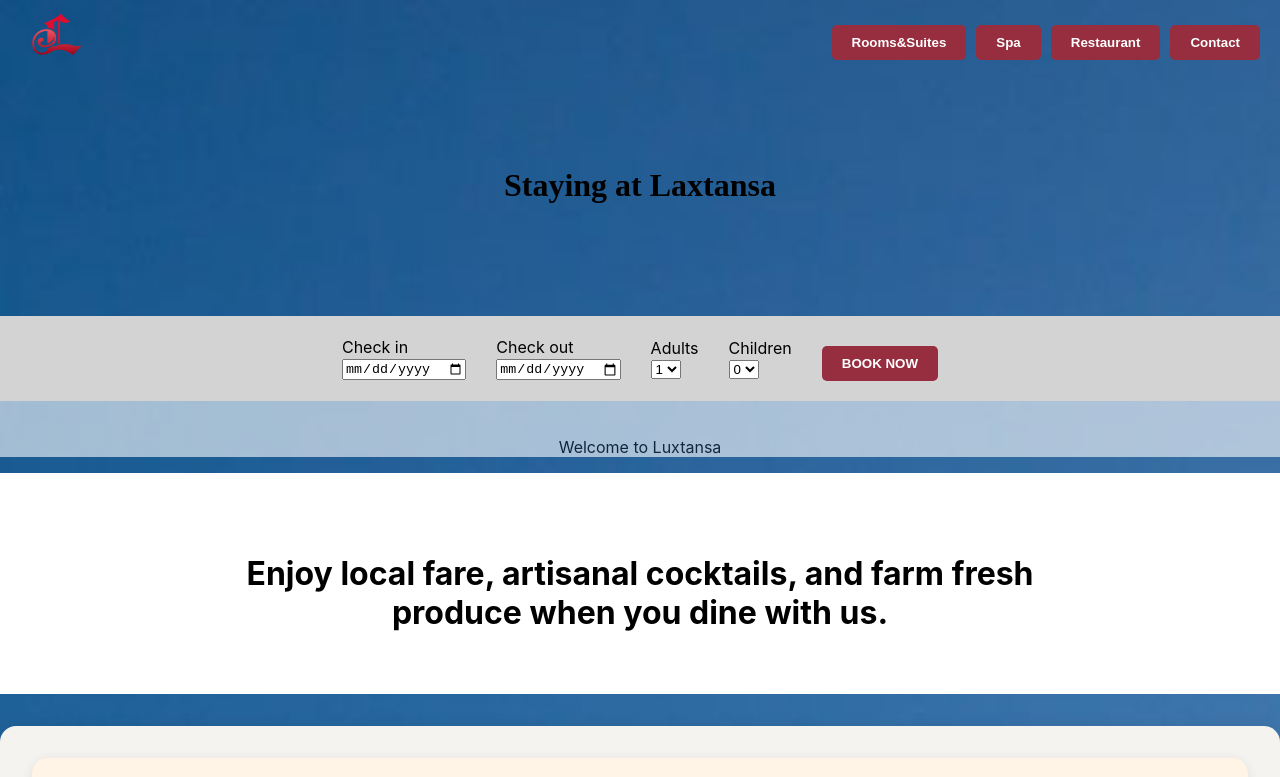
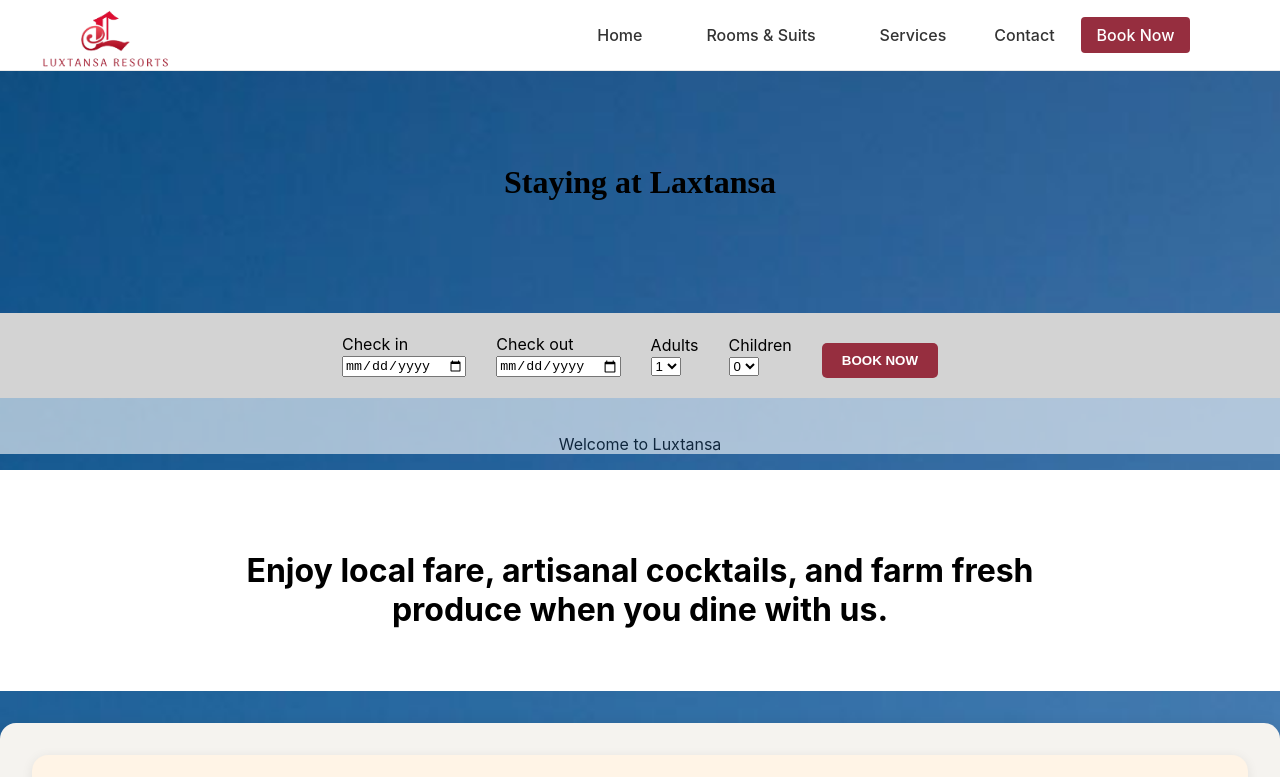
Before and after one commit to kavinyelagiriinfotech/luxtansaresorts, a React (Create React App) app: page /roomsandsuits in a window 1280 px wide. Shown: the top 777 px of the page. Built offline with nearby package versions, Linux system fonts and the light colour scheme.

Commit message:
Made header for common

```diff
--- a/src/App.js
+++ b/src/App.js
@@ -4,6 +4,7 @@
 import Bookingpage from './components/Bookingpage';
 import ServicesPage from './components/ServicesPage';
 import Roomsandsuits from './components/Roomsandsuits';
+import Header from './components/Header';
 
 
 function App() {
@@ -12,6 +13,7 @@
       <BrowserRouter>
         <Routes>
           <Route path='/' element={<Homepage />} />
+          <Route path='/home' element={<Homepage />} />
           <Route path="/booking" element={<Bookingpage />} />
           <Route path="/services" element={<ServicesPage />} />
           <Route path="/roomsandsuits" element={<Roomsandsuits />} />
--- a/src/components/Bookingpage.jsx
+++ b/src/components/Bookingpage.jsx
@@ -1,5 +1,6 @@
 import React, { useState } from 'react';
 import './Bookingpage.css';
+import Layout from './Layout';
 
 function Bookingpage() {
   const today = new Date().toISOString().split('T')[0];
@@ -16,7 +17,6 @@
   const [roomType, setRoomType] = useState('');
   const [visitPurpose, setVisitPurpose] = useState('');
   const [arrivalTime, setArrivalTime] = useState('');
-  const [medicalNotes, setMedicalNotes] = useState('');
 
   const handleSubmit = (e) => {
   e.preventDefault();
@@ -28,6 +28,7 @@
 };
 
   return (
+    <Layout>
     <div className="bookingpage-container">
       <h2 className="bookingpage-title">Complete Your Booking</h2>
       <form className="bookingpage-form" onSubmit={handleSubmit}>
@@ -123,6 +124,7 @@
         <button type="submit" className="bookingpage-button">Confirm Booking</button>
       </form>
     </div>
+    </Layout>
   );
 }
 
--- /dev/null
+++ b/src/components/Footer.jsx
@@ -0,0 +1,80 @@
+import React from 'react'
+import { FaFacebookF, FaInstagram, FaTwitter } from "react-icons/fa";
+
+function Footer() {
+  return (
+    <div>
+        {/* Newsletter Section */}
+        <section className="newsletter-section">
+            <div className="quote-container">
+            <p className="quote-text">
+            “Travel opens your heart, broadens your mind and fills your life with stories to tell.”
+            </p>
+            <div className="quote-author">
+            <span className="quote-line" /> Paula Bendfeldt
+            </div>
+            </div>
+            <div className="newsletter-content">
+                <h2>Receive News and Special Offers</h2>
+                <p>Sign up to our newsletter to lorem ipsum dolor sit amet!</p>
+                <form className="newsletter-form">
+                <input type="text" placeholder="Your name" />
+                <input type="email" placeholder="Your email" />
+                <button type="submit">Subscribe</button>
+                </form>
+            </div>
+        </section>
+
+        {/* Footer section*/}
+        <footer className="footer-section">
+            <div className="footer-content">
+                <div className="footer-left">
+                <div className="footer-block">
+                    <h4>ADDRESS</h4>
+                    <p>Luxtansa Resorts<br />#city, #State<br />
+                    <span className="footer-link">#locationlink</span>
+                    </p>
+                </div>
+                <div className="footer-block">
+                    <h4>CONTACT</h4>
+                    <p>+91-98765-43210 <br />
+                    <a href="mailto:reservations@luxtansareosort.com">reservations@luxtansareosort.com</a>
+                    </p>
+                </div>
+                <div className="footer-block">
+                    <h4>FOLLOW US</h4>
+                    <div className="footer-socials">
+                    <a href="#" aria-label="Facebook"><FaFacebookF /></a>
+                    <a href="#" aria-label="Instagram"><FaInstagram /></a>
+                    <a href="#" aria-label="Twitter"><FaTwitter /></a>
+                    </div>
+                </div>
+                </div>
+
+                <div className="footer-right">
+                <div className="footer-links">
+                    <a href="#rooms">Rooms & Suites</a>
+                    <a href="#services">Services</a>
+                    <a href="#restaurant">Restaurant</a>
+                    <a href="#activities">Activities</a>
+                    <a href="#events">Events</a>
+                    <a href="#about">About us</a>
+                    <a href="#contact">Contact</a>
+                </div>
+                <div className="footer-links">
+                    <a href="#newsletter">Newsletter</a>
+                    <a href="#press">Press</a>
+                    <a href="#careers">Careers</a>
+                    <a href="#sanitarymeasures">Sanitary Measures</a>
+                    <a href="#legalnotice">Legal Notice</a>
+                    <a href="#privacypolicy">Privacy Policy</a>
+                    <a href="#cookiespolicy">Cookies Policy</a>
+                </div>
+                </div>
+            </div>
+        </footer>
+    </div>
+  )
+}
+
+export default Footer
--- /dev/null
+++ b/src/components/Header.css
@@ -0,0 +1,158 @@
+
+.homepage-header {
+  background-color: #fff;
+  border-bottom: 1px solid #eaeaea;
+  position: sticky;
+  top: 0;
+  z-index: 1000;
+}
+
+.homepage-container {
+  width: 90%;
+  margin: 0 3%;
+  display: flex;
+  align-items: center;
+  justify-content: space-between;
+}
+
+.logo img {
+  height: 70px;
+  width: auto;
+  display: block;
+}
+
+.nav a {
+  text-decoration: none;
+  color: #333;
+  font-weight: 500;
+  transition: color 0.3s ease;
+  padding: 0.5rem 1rem;
+}
+
+.nav a:hover {
+  color: #fff;
+  background: #962E3F;
+  border-radius: 5px;
+}
+
+.booking-button {
+  padding: 0.6rem 1.2rem;
+  background-color: #962E3F !important;
+  color: white !important ;
+  text-decoration: none;
+  border-radius: 4px;
+  font-weight: 600;
+  transition: background-color 0.3s ease;
+  z-index: 1002;
+  margin-left: 10px;
+}
+
+.booking-button :hover {
+  background-color: #651c28;
+  z-index: 1002;
+}
+
+.homepage-header{
+  position: relative;
+  z-index: 2;
+  color: white;
+}
+
+@media (max-width: 800px) {
+  .container {
+    flex-direction: column;
+    align-items: flex-start;
+  }
+
+  .nav {
+    margin-top: 0.5rem;
+    display: flex;
+    flex-direction: column;
+  }
+
+  .nav a {
+    margin: 0.5rem 0;
+  }
+
+  .signup-button {
+    margin-top: 1rem;
+    align-self: flex-start;
+  }
+}
+
+.menu-icon {
+  display: none;
+  background: none;
+  border: none;
+  font-size: 1.8rem;
+  color: #962E3F;
+  cursor: pointer;
+  margin-right: 50px;
+  margin-top: 20px;
+  z-index: 1100;
+}
+
+.close-sidebar {
+  background: none;
+  border: none;
+  font-size: 1.8rem;
+  color: white;
+  position: absolute;
+  top: 1.5rem;
+  right: 1.5rem;
+  cursor: pointer;
+}
+
+@media (max-width: 800px) {
+  .menu-icon {
+    display: block;
+  }
+
+  .nav {
+    position: fixed;
+    top: 0;
+    right: -100%;
+    height: 30vh;
+    width: 50%;
+    background-color: #962E3F;
+    flex-direction: column;
+    justify-content: center;
+    align-items: center;
+    gap: 0;
+    transition: right 0.3s ease;
+    z-index: 3;
+    padding-top: 3rem;
+    cursor: pointer;
+  }
+
+  .nav a {
+    color: #fff;
+    background: none;
+    font-size: 1.2rem;
+    cursor: pointer;
+  }
+
+  .nav.open {
+    right: 0;
+  }
+
+  .booking-button {
+    padding: 0.6rem 1.2rem;
+    background-color: #962E3F;
+    color: white;
+    text-decoration: none;
+    border-radius: 4px;
+    font-weight: 600;
+    transition: background-color 0.3s ease;
+  }
+
+  .homepage-container {
+    flex-direction: row;
+    justify-content: space-between;
+    width: 100%;
+  }
+}
+
+.background-image {
+  transition: background-image 1s ease-in-out;
+}
--- /dev/null
+++ b/src/components/Header.jsx
@@ -0,0 +1,47 @@
+import React from 'react'
+import './Homepage.css';
+import { FaBars, FaTimes } from 'react-icons/fa';
+import logo from '../assets/luxtansaresorts.png';
+import { useState } from 'react';
+import { Link } from 'react-router-dom';
+
+function Header() {
+    const [sidebarOpen, setSidebarOpen] = useState(false);
+    const toggleSidebar = () => setSidebarOpen(!sidebarOpen);
+
+    return (
+    <div className='header-container'>
+        <header className="homepage-header">
+            <div className="homepage-container">
+                <div className="logo">
+                    <Link to="/home" onClick={toggleSidebar}>
+                        <a alt="Luxtansa logo"><img src={logo} /></a>
+                    </Link>
+                </div>
+                <nav className={`nav ${sidebarOpen ? 'open' : ''}`}>
+                    <Link to="/home" onClick={toggleSidebar}>
+                        <a onClick={toggleSidebar}>Home</a>
+                    </Link>
+                    <Link to="/roomsandsuits" onClick={toggleSidebar}>
+                        <a href="/roomsandsuits">Rooms & Suits</a>
+                    </Link>
+                    <Link to="/services" onClick={toggleSidebar}>
+                        <a href="/services" >Services</a>
+                    </Link>
+                    <a href="#contact" onClick={toggleSidebar}>Contact</a>
+                    <Link to="/booking" className="booking-button" onClick={toggleSidebar}>
+                        Book Now
+                    </Link>
+                    <button className="close-sidebar" onClick={toggleSidebar}><FaTimes /></button>
+                </nav>
+
+                <button className="menu-icon" onClick={toggleSidebar}>
+                    <FaBars />
+                </button>
+            </div>
+        </header>
+    </div>
+  )
+}
+
+export default Header
--- /dev/null
+++ b/src/components/Layout.jsx
@@ -0,0 +1,17 @@
+import React from 'react';
+import Header from './Header';
+import Footer from './Footer';
+
+const Layout = ({ children }) => {
+  return (
+    <>
+      <Header />
+      <main style={{ minHeight: 'calc(100vh - 160px)' }}>
+        {children}
+      </main>
+      <Footer />
+    </>
+  );
+};
+
+export default Layout;
--- a/src/components/Roomsandsuits.js
+++ b/src/components/Roomsandsuits.js
@@ -40,6 +40,7 @@
 import garden3 from "../images/garden3.png";
 import { FaFacebookF, FaInstagram, FaTwitter } from "react-icons/fa";
 import { useState } from "react";
+import Layout from './Layout';
 
 export default function Roomsandsuits() {
 
@@ -337,10 +338,11 @@
 
 
   return (
+    <Layout>
     <div className='page-background'>
 
 
-      <div className="mobile-resp" style={{ display: 'flex', gap: 30, alignItems: 'center', justifyContent: 'space-between', padding: '10px 20px' }}>
+      {/* <div className="mobile-resp" style={{ display: 'flex', gap: 30, alignItems: 'center', justifyContent: 'space-between', padding: '10px 20px' }}>
 
         <div>
           <img src={logo} alt='person' style={{ height: "50px" }} />
@@ -393,7 +395,7 @@
             Contact
           </button>
         </div>
-      </div>
+      </div> */}
 
       <div style={{ textAlign: "center", fontFamily: "serif" }}>
         <br />
@@ -545,7 +547,7 @@
       </div>
 
 {/* Newsletter Section */}
-            <section className="newsletter-section">
+            {/* <section className="newsletter-section">
                 <div className="quote-container">
                 <p className="quote-text">
                 “Travel opens your heart, broadens your mind and fills your life with stories to tell.”
@@ -564,9 +566,9 @@
                     </form>
                 </div>
 
-            </section>
+            </section> */}
             {/* Footer section*/}
-            <footer className="footer-section">
+            {/* <footer className="footer-section">
                 <div className="footer-content">
                     <div className="footer-left">
                     <div className="footer-block">
@@ -611,10 +613,11 @@
                     </div>
                     </div>
                 </div>
-            </footer>
+            </footer> */}
 
 
       </div>
+      </Layout>
  );
 }
 
--- a/src/components/ServicesPage.jsx
+++ b/src/components/ServicesPage.jsx
@@ -12,6 +12,7 @@
 import entertainmentImage from '../assets/entertainment.jpg';
 import relaxationImage from '../assets/relax.jpg';
 import specializedImage from '../assets/specialized.jpg';
+import Layout from './Layout';
 
 const services = [
   {
@@ -90,6 +91,7 @@
   const navigate = useNavigate();
 
   return (
+    <Layout >
     <div className="services-page">
       <h1 className="services-title">Our Services</h1>
 
@@ -114,6 +116,7 @@
         </section>
       ))}
     </div>
+    </Layout>
   );
 }
 
```
Also changed, not shown: src/components/Homepage.jsx (+9 -9 lines).
